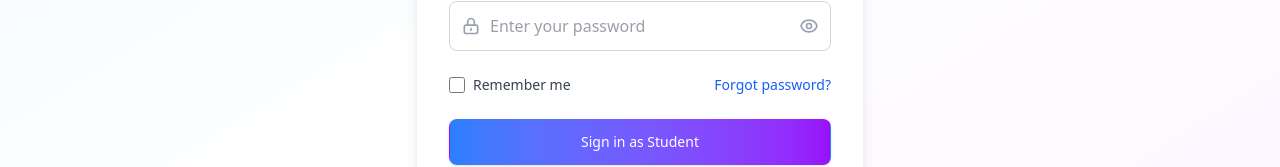
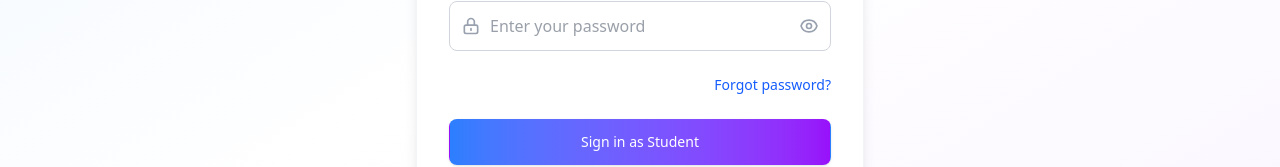
Before and after one commit to chaitanyaraj75/Hostel-Management, a React (Vite) app in the folder frontend/: page /login in a window 1280 px wide. Shown: the part 519-686 px from the top of the page. Built offline with nearby package versions, Linux system fonts and the light colour scheme; no server answers.

Commit message:
remember-me removed

```diff
--- a/frontend/src/routes/Login.jsx
+++ b/frontend/src/routes/Login.jsx
@@ -174,18 +174,7 @@
                                 </div>
                             </div>
 
-                            <div className="flex items-center justify-between">
-                                <div className="flex items-center">
-                                    <input
-                                        id="remember-me"
-                                        name="remember-me"
-                                        type="checkbox"
-                                        className="h-4 w-4 text-blue-600 focus:ring-blue-500 border-gray-300 rounded"
-                                    />
-                                    <label htmlFor="remember-me" className="ml-2 block text-sm text-gray-700">
-                                        Remember me
-                                    </label>
-                                </div>
+                            <div className="flex items-center justify-end">
                                 <a href="#" className="text-sm text-blue-600 hover:text-blue-500 font-medium">
                                     Forgot password?
                                 </a>
```
